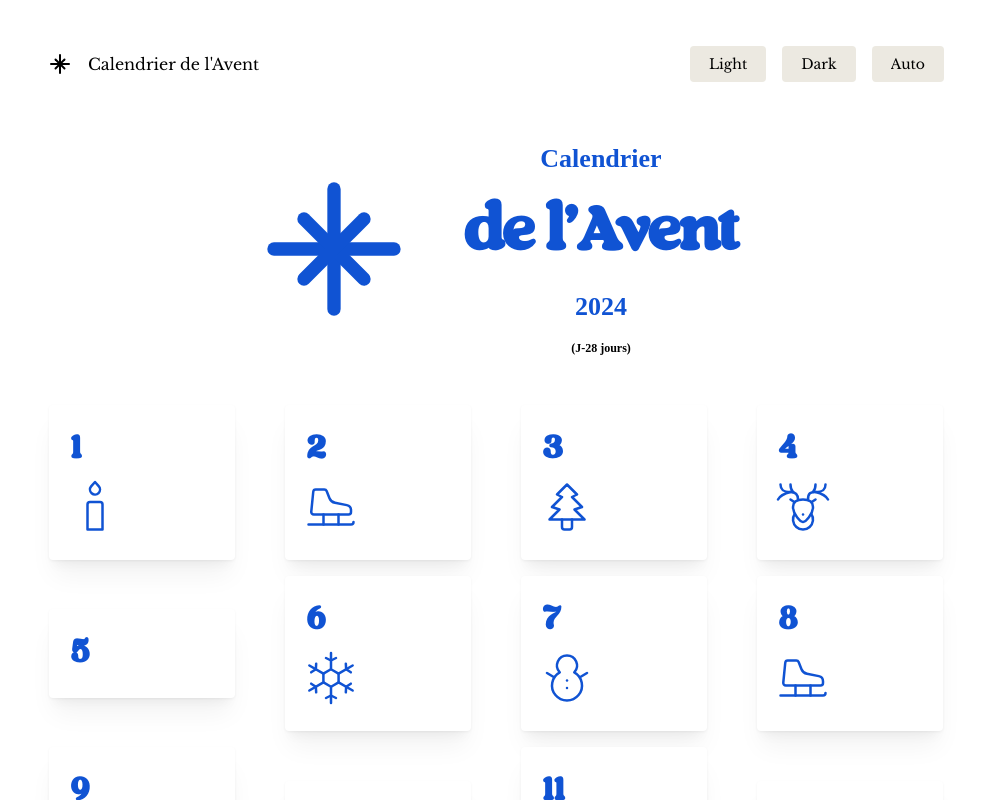
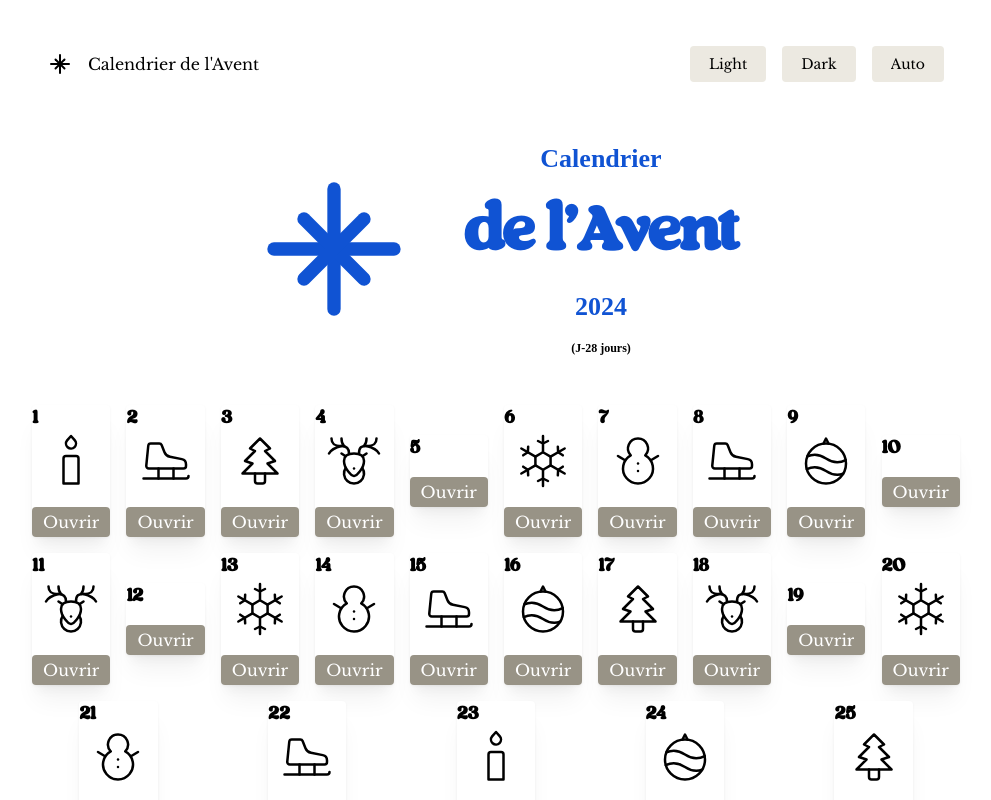
Before and after one commit to Dre-Drey/advent_calendar, a Next.js app: page / in a window 1280 px wide. Shown: the top 800 px of the page, without its empty margins (144-1135 px from the left). Built offline with nearby package versions, Linux system fonts and the light colour scheme.

Commit message:
Add modal

```diff
--- a/src/components/AdventCard.tsx
+++ b/src/components/AdventCard.tsx
@@ -1,14 +1,74 @@
 "useClient";
-import { Paper, Title } from "@mantine/core";
+import {
+  Paper,
+  Title,
+  Stack,
+  Button,
+  Modal,
+  Card,
+  Image,
+  Text,
+  Badge,
+  Group,
+} from "@mantine/core";
+import { useDisclosure } from "@mantine/hooks";
 import classes from "../style/adventCard.module.css";
 
-export function AdventCard({ date, children }) {
-  // const imagePath = "/icons/";
+type AdventCardProps = {
+  date: number;
+  children: React.ReactNode;
+  isCardEnabled: boolean;
+  category: string;
+  image: string;
+  title: string;
+  description: string;
+};
+
+export function AdventCard({
+  date,
+  children,
+  isCardEnabled,
+  category,
+  image,
+  title,
+  description,
+}: AdventCardProps) {
+  const [opened, { close, open }] = useDisclosure(false);
   return (
-    <Paper className={classes.paper} shadow="md">
-      <Title order={4}>{date}</Title>
-      {/* <icon alt="icone de la carte" c="blue.7" /> */}
-      {children}
-    </Paper>
+    <>
+      <Modal opened={opened} onClose={close} size="lg" withCloseButton={false}>
+        <Card>
+          <Card.Section mb="lg">
+            <Badge color="blue.1">{category}</Badge>
+            <Group justify="space-between" my="lg">
+              <Title c="blue.7">{title}</Title>
+            </Group>
+            <Text size="sm">{description}</Text>
+          </Card.Section>
+
+          <Card.Section>
+            <Image src={image} height={160} alt={title} />
+          </Card.Section>
+        </Card>
+      </Modal>
+      <Paper
+        // className={isCardEnabled ? classes.activePaper : classes.disabledPaper}
+        className={classes.activePaper}
+        shadow="md"
+      >
+        <Title order={4}>{date}</Title>
+        <Stack justify="center" align="center">
+          {children}
+          <Button
+            size="compact-md"
+            variant="filled"
+            color="lightBeige.5"
+            onClick={open}
+          >
+            Ouvrir
+          </Button>
+        </Stack>
+      </Paper>
+    </>
   );
 }
```
